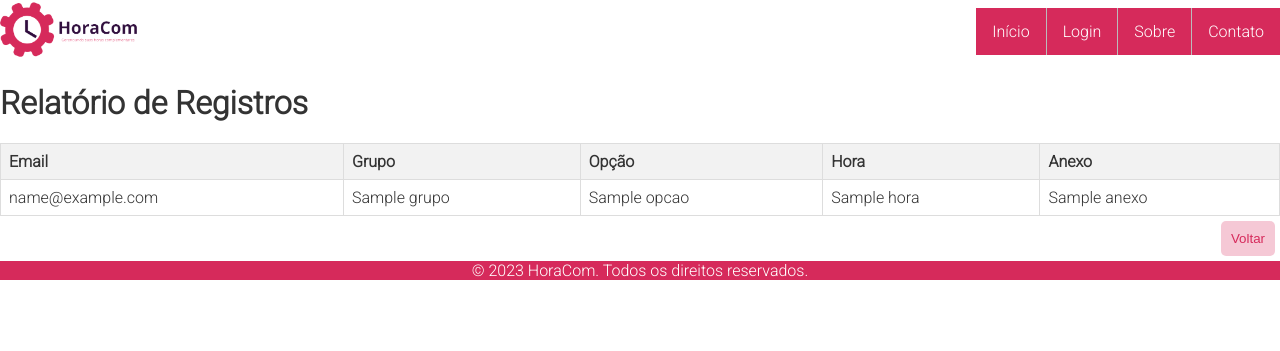
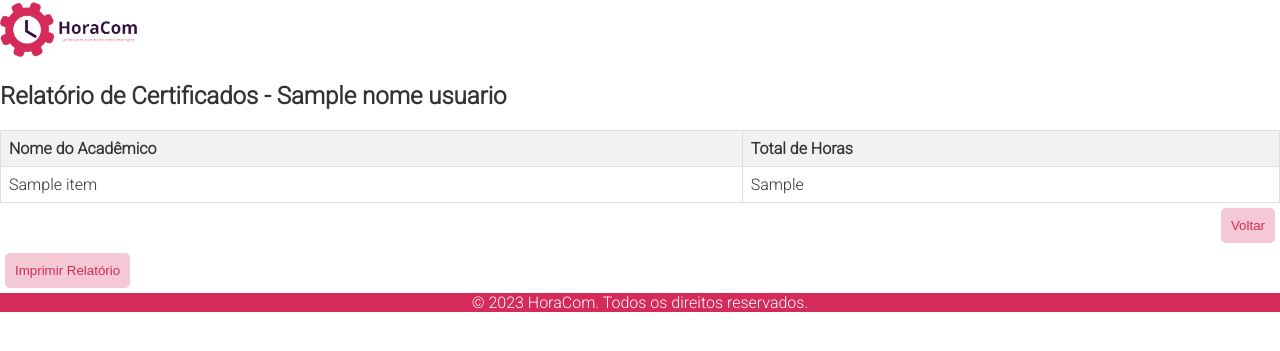
Before and after one commit to gti-ifpr/HoraCom, a Flask app: template horacomsite/templates/relatoriocoordenador.html in a window 1280 px wide. Shown: the top 351 px of the page. Run offline with Flask 3, Linux system fonts and the light colour scheme; the template is opened without the code that fills it: most values are stand-ins (such as "Sample title", 1, 10 or a date in 2020).

Commit message:
Update relatoriocoordenador.html

```diff
--- a/horacomsite/templates/relatoriocoordenador.html
+++ b/horacomsite/templates/relatoriocoordenador.html
@@ -3,7 +3,7 @@
 <head>
     <meta charset="UTF-8">
     <meta name="viewport" content="width=device-width, initial-scale=1.0">
-  <title>Relatório Geral para coordenador</title>
+    <title>Relatório Coordenador - Bem vindo, {{ nome_usuario }}</title>
     <link rel="icon" type="image/x-icon" href="{{ url_for('static', filename='images/favicon.ico') }}">
     <link rel="stylesheet" href="{{ url_for('static', filename='css/relatorio.css') }}">
 </head>
@@ -12,53 +12,48 @@
     <div class="logo">
         <img src="{{ url_for('static', filename='images/logo.png') }}" alt="Logo HoraCom">
     </div>
-    <nav>
-      <ul>
-        <li><a href="{{ url_for('index') }}">Início</a></li>
-        <li><a href="{{url_for('login')}}">Login</a></li>
-        <li><a href="{{ url_for('sobre') }}">Sobre</a></li>
-        <li><a href="{{ url_for('contato') }}">Contato</a></li>
-      </ul>
-    </nav>
+    <div class="user-info">
+    </div>
 </header>
 <div class="relatorio" id="registros-container">
-    <h1>Relatório de Registros</h1>
     <div id="registros"></div>
 </div>
-  <table>
+<h2>Relatório de Certificados - {{ nome_usuario }}</h2>
+
+<table id="certificados-table">
     <thead>
     <tr>
-            <th>Email</th>
-            <th>Grupo</th>
-            <th>Opção</th>
-            <th>Hora</th>
-            <th>Anexo</th>
+        <th>Nome do Acadêmico</th>
+        <th>Total de Horas</th>
     </tr>
     </thead>
     <tbody>
-        {% for registro in registros %}
+    {% for item in data %}
         <tr>
-                <td>{{ registro.email }}</td>
-                <td>{{ registro.grupo }}</td>
-                <td>{{ registro.opcao }}</td>
-                <td>{{ registro.hora }}</td>
-                <td>{{ registro.anexo }}</td>
+            <td>{{ item.nome_usuario }}</td>
+            <td>{{ item.soma_horas }}</td>
         </tr>
     {% endfor %}
     </tbody>
 </table>
+
 <div class="voltar">
     <button id="backBtn">Voltar</button>
 </div>
+<button onclick="imprimirRelatorio()">Imprimir Relatório</button>
 
+<script>
+    function imprimirRelatorio() {
+        window.print(); // Isso aciona a caixa de diálogo de impressão do navegador
+    }
+</script>
 
 <script src="{{ url_for('static', filename='js/script.js') }}"></script>
 
 <script>
-    document.getElementById("backBtn").addEventListener("click", function(){
+    document.getElementById("backBtn").addEventListener("click", function () {
         history.back();
     });
-
 </script>
 
 <footer>
```
Lines whose indentation alone changed are shown as unchanged.
